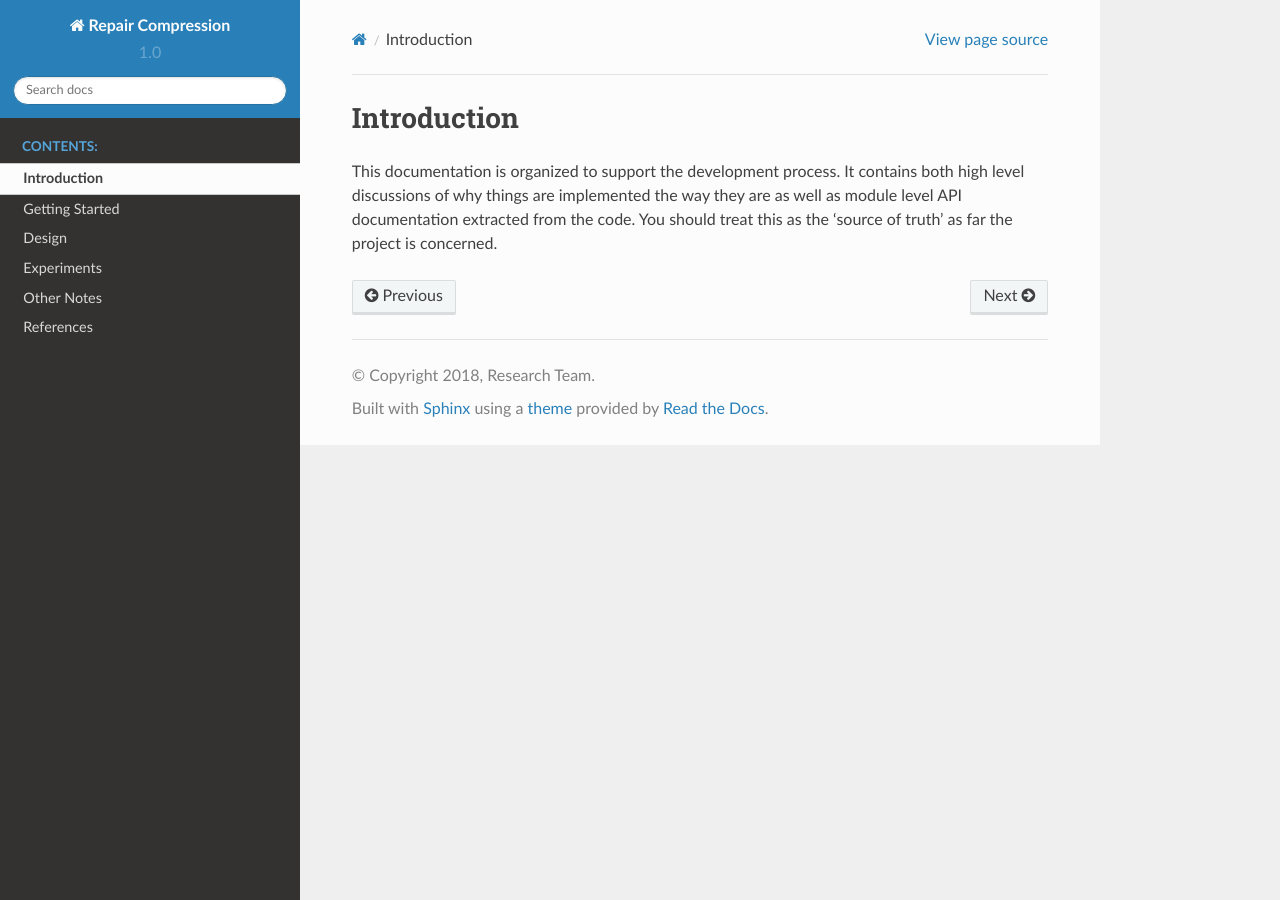
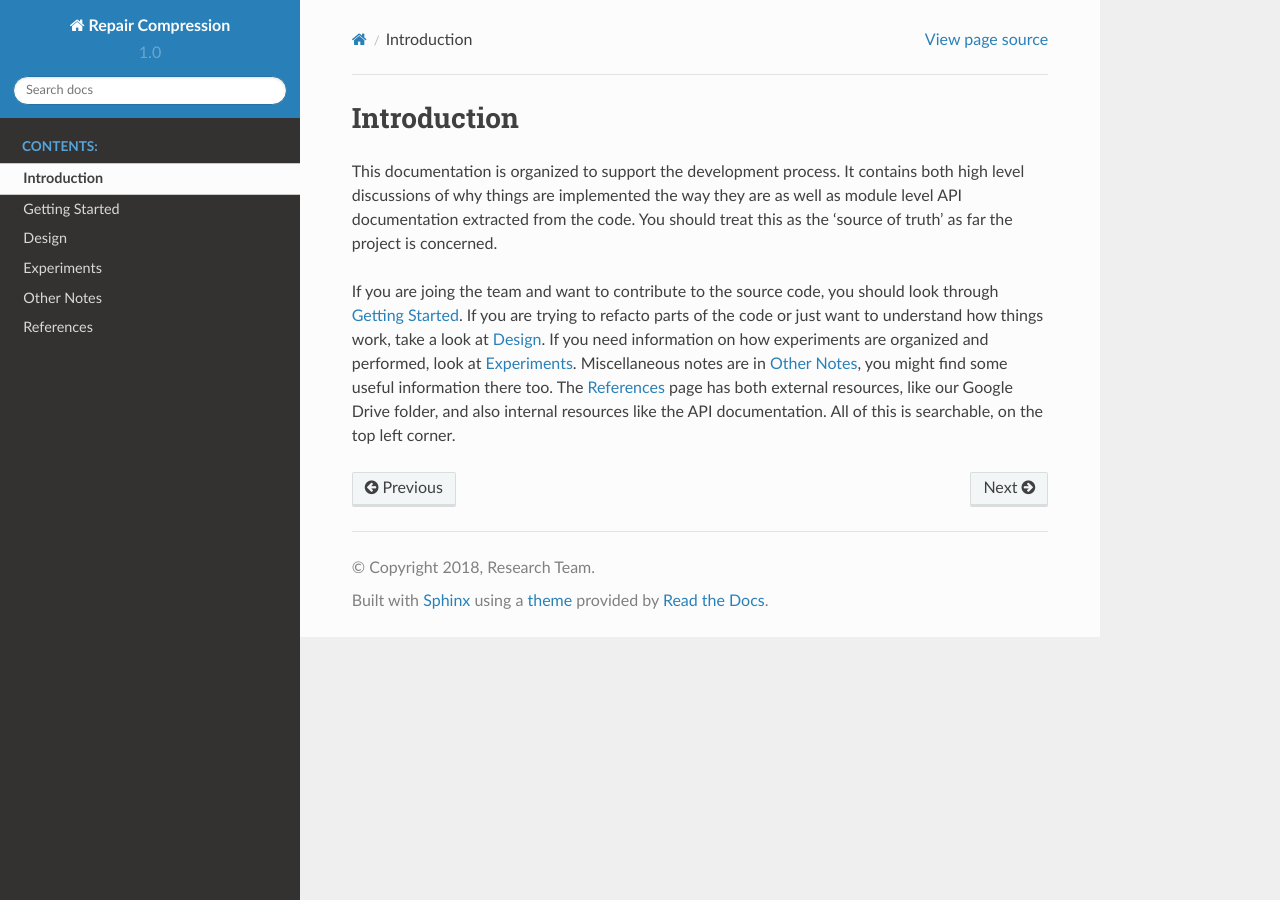
Before and after one commit to natebrunelle/Repair-Graph-Compression, a Sphinx documentation site: the page built from docs/intro.rst, in a window 1280 px wide. Built offline with Sphinx 7.4.7 and the Read the Docs theme 2.0.0, drawn with Linux system fonts in a browser that asks for light colours.

Commit message:
Fixing intro again

```diff
--- a/docs/intro.rst
+++ b/docs/intro.rst
@@ -1,5 +1,10 @@
+.. _intro:
+
 ==============
 Introduction
 ==============
 
 This documentation is organized to support the development process. It contains both high level discussions of why things are implemented the way they are as well as module level API documentation extracted from the code. You should treat this as the 'source of truth' as far the project is concerned.
+
+
+If you are joing the team and want to contribute to the source code, you should look through :ref:`gettingstarted`. If you are trying to refacto parts of the code or just want to understand how things work, take a look at :ref:`design`. If you need information on how experiments are organized and performed, look at :ref:`experiments`. Miscellaneous notes are in :ref:`notes`, you might find some useful information there too. The :ref:`ref` page has both external resources, like our Google Drive folder, and also internal resources like the API documentation. All of this is searchable, on the top left corner.
```
